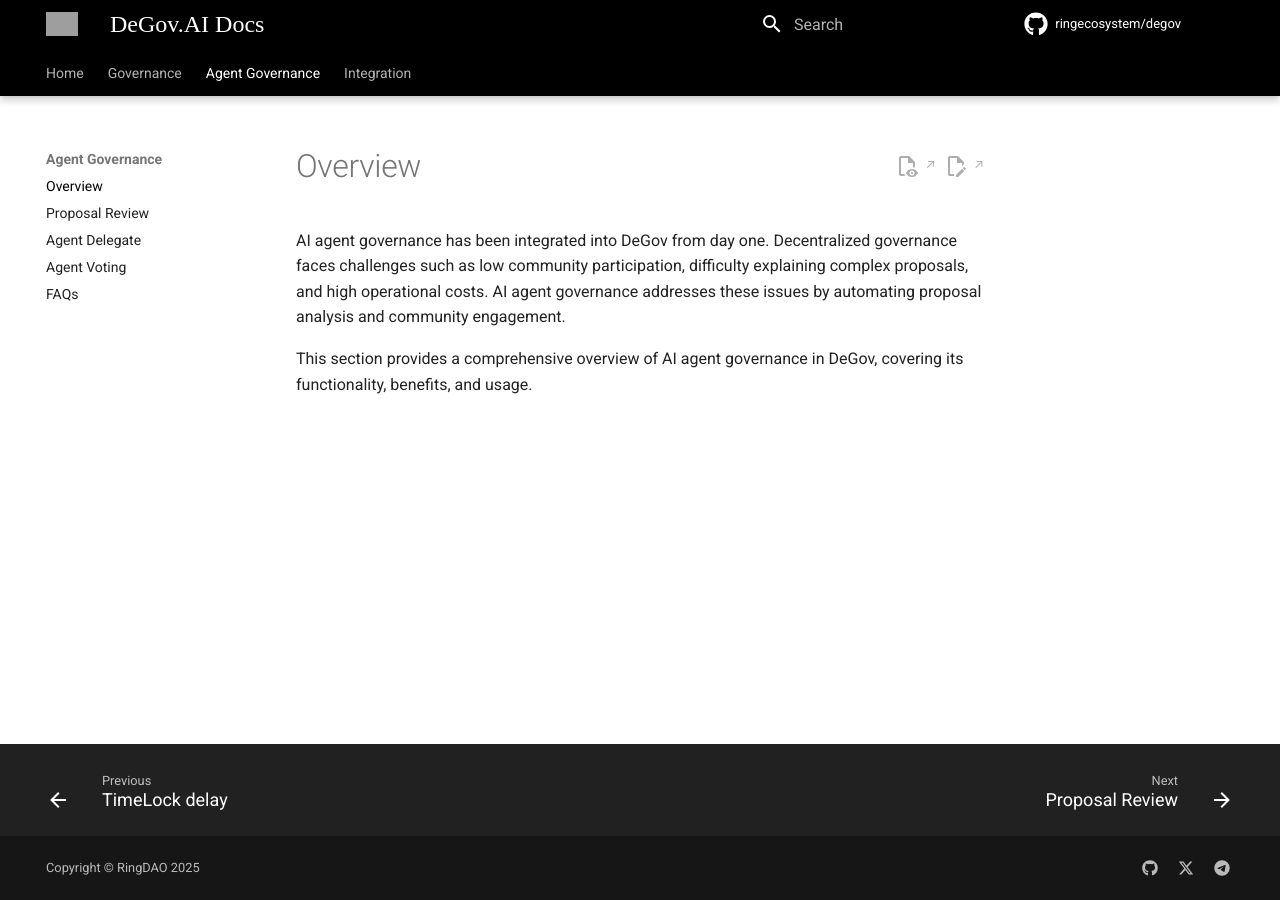
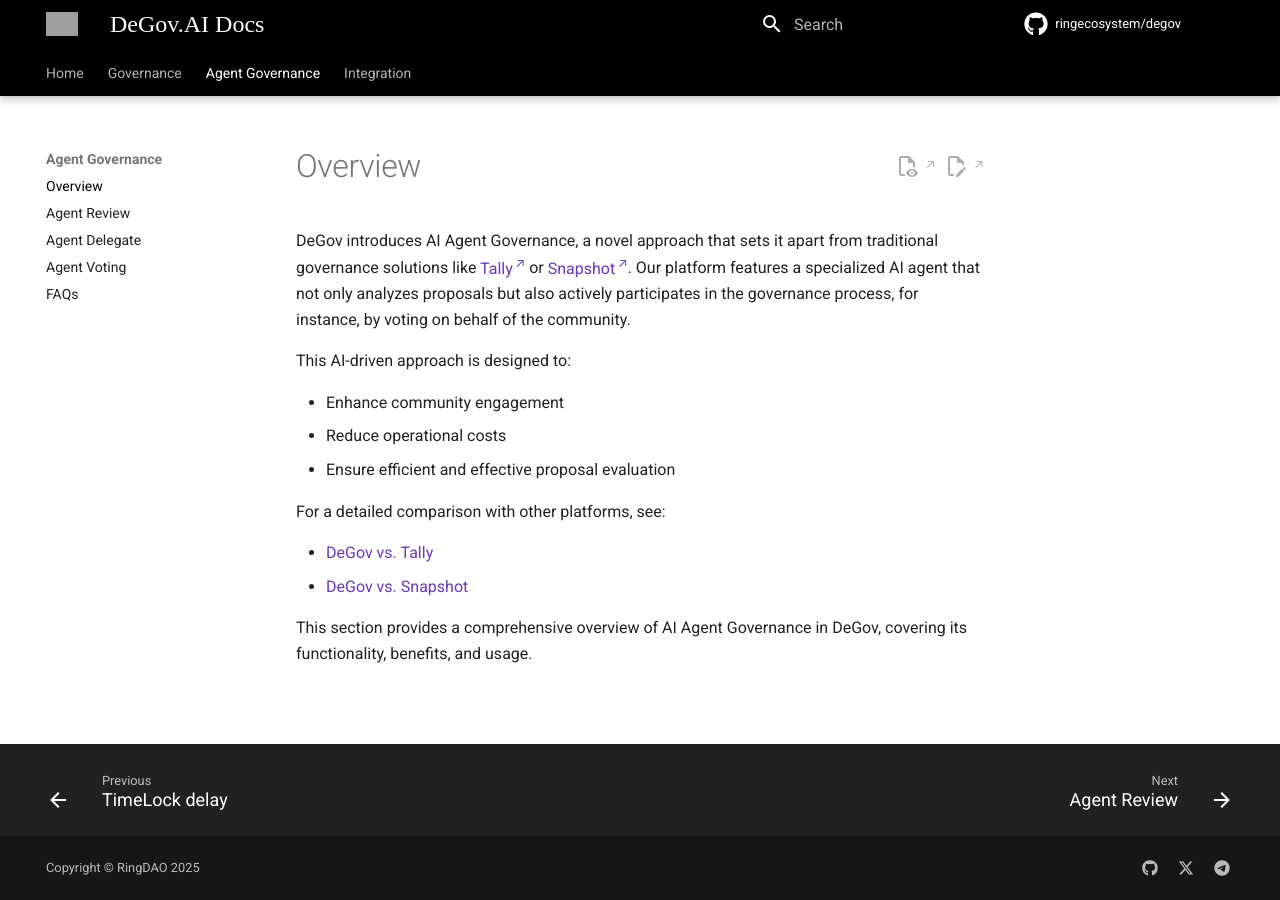
Before and after one commit to ringecosystem/degov-docs, an MkDocs documentation site: the page built from docs/governance/agent/overview.md, in a window 1280 px wide. Built offline with MkDocs 1.6.1 and Material for MkDocs 9.7.7, drawn with Linux system fonts in a browser that asks for light colours; some web fonts are replaced; comment, search, counter and statistics services are not loaded; grey boxes are pictures that could not be loaded.

Commit message:
Update documentation for Agent Governance: enhance clarity in delegate.md, faqs.md, overview.md, review.md, and voting.md; rename Proposal Review to Agent Review in mkdocs.yml

```diff
--- a/docs/governance/agent/overview.md
+++ b/docs/governance/agent/overview.md
@@ -4,6 +4,17 @@
 
 # Overview
 
-AI agent governance has been integrated into DeGov from day one. Decentralized governance faces challenges such as low community participation, difficulty explaining complex proposals, and high operational costs. AI agent governance addresses these issues by automating proposal analysis and community engagement.
+DeGov introduces AI Agent Governance, a novel approach that sets it apart from traditional governance solutions like [Tally](https://www.tally.xyz) or [Snapshot](https://snapshot.org). Our platform features a specialized AI agent that not only analyzes proposals but also actively participates in the governance process, for instance, by voting on behalf of the community.
 
-This section provides a comprehensive overview of AI agent governance in DeGov, covering its functionality, benefits, and usage.
+This AI-driven approach is designed to:
+
+- Enhance community engagement
+- Reduce operational costs
+- Ensure efficient and effective proposal evaluation
+
+For a detailed comparison with other platforms, see:
+
+- [DeGov vs. Tally](../../faqs.md#whats-the-difference-between-degovai-and-tally)
+- [DeGov vs. Snapshot](../../faqs.md#whats-the-difference-between-degovai-and-snapshot)
+
+This section provides a comprehensive overview of AI Agent Governance in DeGov, covering its functionality, benefits, and usage.
--- a/docs/governance/agent/review.md
+++ b/docs/governance/agent/review.md
@@ -2,7 +2,7 @@
 description: "Agent proposal review: clear analysis of pros, cons, risks, and impacts to help community members understand and decide"
 ---
 
-# Agent Proposal Review
+# Agent Review
 
 Agent proposal review helps community members quickly understand each governance proposal. We’ve seen many proposals that are overly technical or complex, making it difficult for members to assess their impact and decide confidently. The agent review addresses this by providing a clear, balanced analysis of each proposal’s advantages, disadvantages, risks, and potential impact.
 
--- a/mkdocs.yml
+++ b/mkdocs.yml
@@ -137,7 +137,7 @@
         - TimeLock delay: governance/parameters/timelock-delay.md
   - Agent Governance:
       - Overview: governance/agent/overview.md
-      - Proposal Review: governance/agent/review.md
+      - Agent Review: governance/agent/review.md
       - Agent Delegate: governance/agent/delegate.md
       - Agent Voting: governance/agent/voting.md
       - FAQs: governance/agent/faqs.md
```
Also changed, not shown: docs/governance/agent/delegate.md (+1 -1 lines), docs/governance/agent/faqs.md (+1 -1 lines), docs/governance/agent/voting.md (+13 -5 lines).
